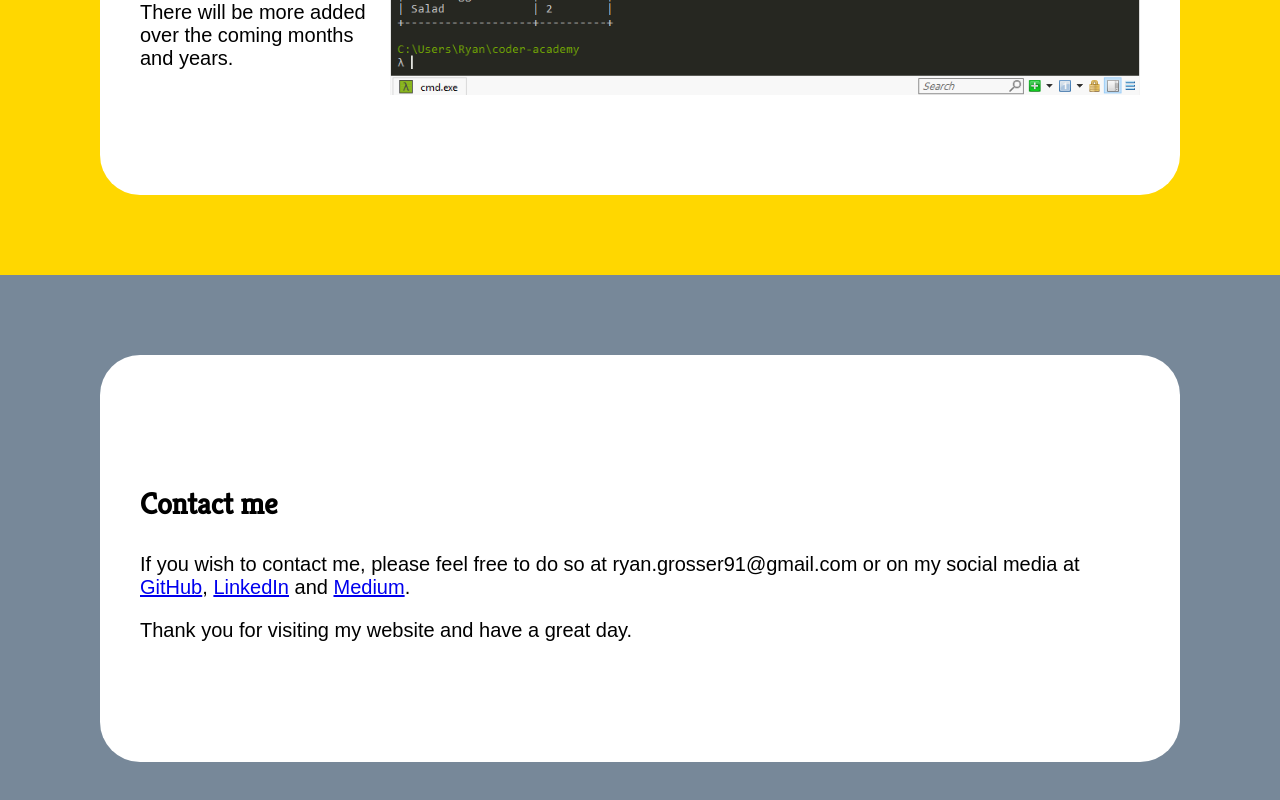
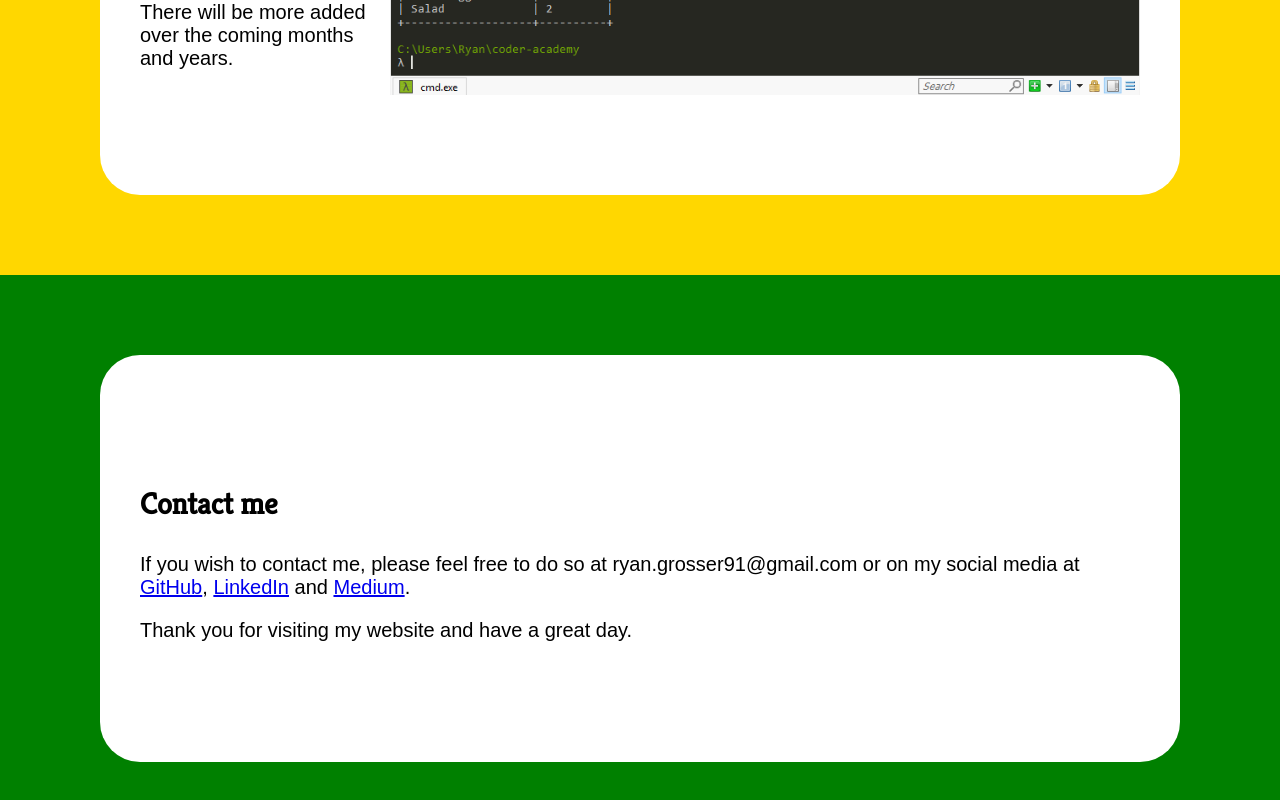
Before and after one commit to RyanG91/React-portfolio, a React (Create React App) app: page / in a window 1280 px wide. Shown: the part 2396-3196 px from the top of the page. Built offline with nearby package versions, Linux system fonts and the light colour scheme; a web font is replaced by a local one.

Commit message:
Minor change with how to used styled components with different resolutions

```diff
--- a/src/styles/ContactStyles.js
+++ b/src/styles/ContactStyles.js
@@ -4,6 +4,10 @@ const Background = styled.div`
     background-color: #778899;
     padding-top: 5em;
     padding-bottom: 5em;
+
+    @media(min-width: 768px) {
+        background-color: green;
+    }
 `
 
 const ContactBox = styled.div`
```
